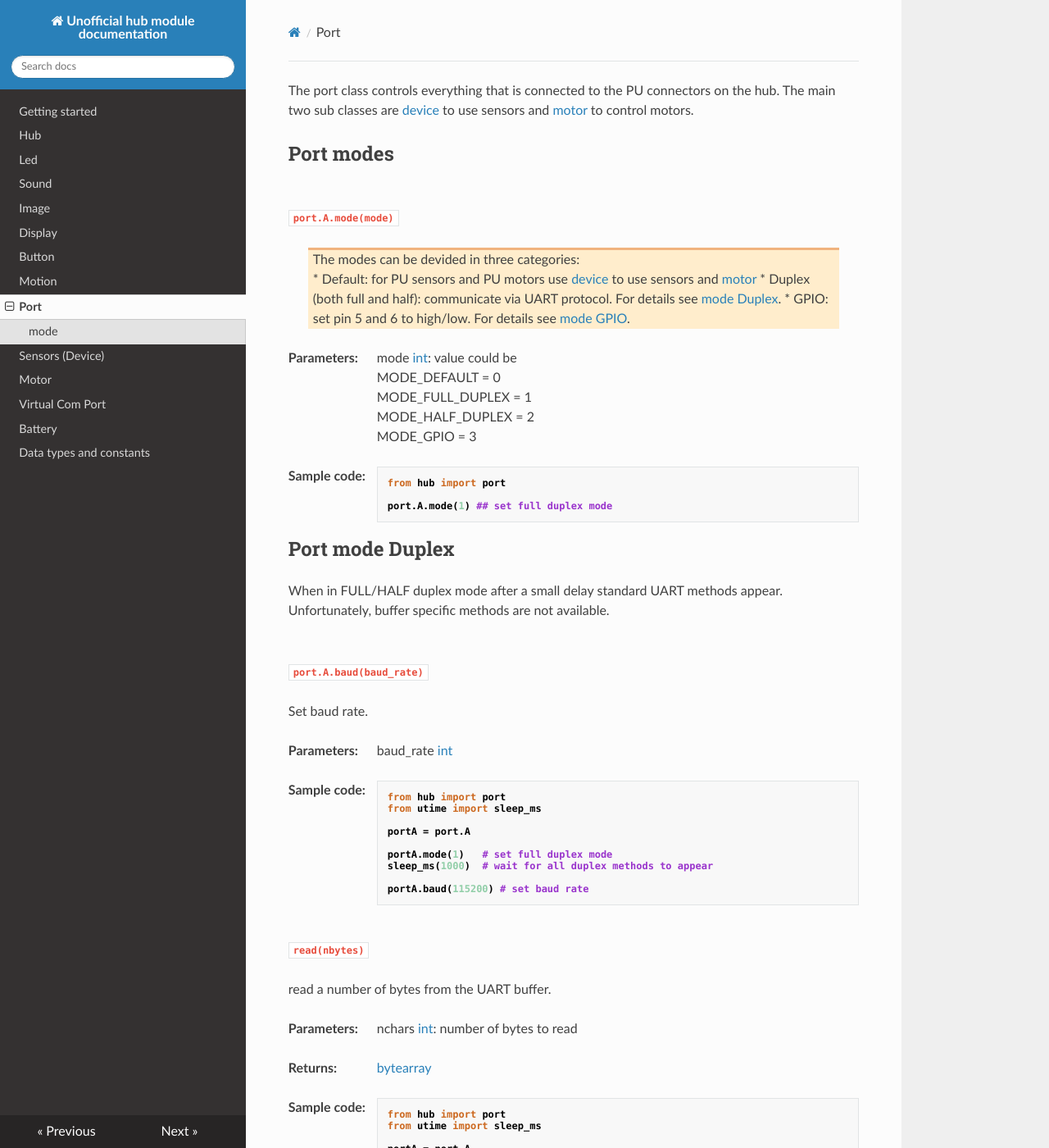
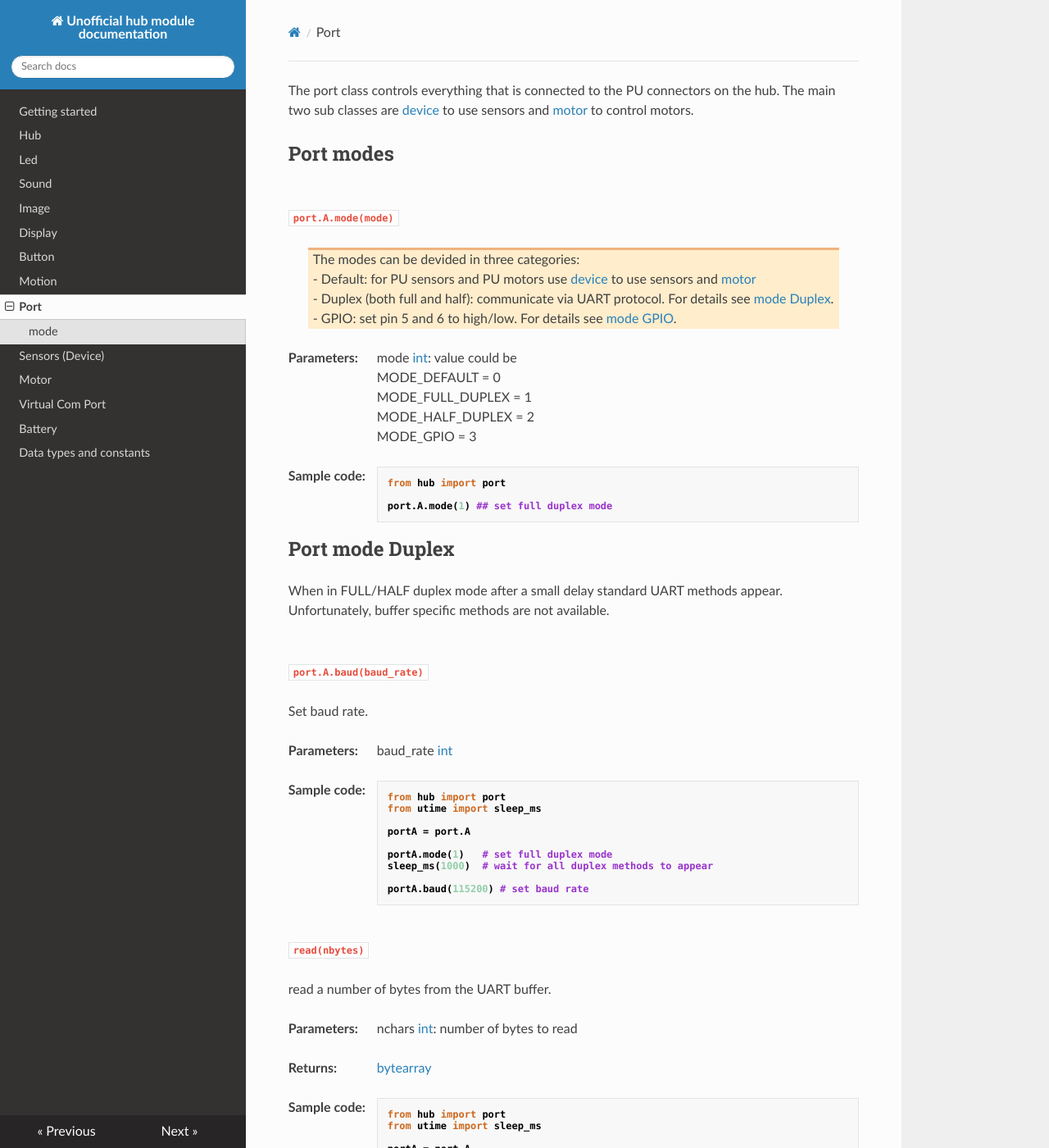
Before and after one commit to NStrijbosch/hub-module-notes, an MkDocs documentation site: the page built from docs/port.md, in a window 1280 px wide and 1400 px high. Shown: the whole window at 82% size. Built offline with MkDocs 1.6.1, drawn with Linux system fonts in a browser that asks for light colours; nearby versions of some CDN libraries.

```diff
--- a/docs/port.md
+++ b/docs/port.md
@@ -7,9 +7,9 @@ The port class controls everything that is connected to the PU connectors on the
 `port.A.mode(mode)`
 
 > The modes can be devided in three categories:
->  *  Default: for PU sensors and PU motors use [device](sensors.md) to use sensors and [motor](motors.md)
->  *  Duplex (both full and half): communicate via UART protocol. For details see [mode Duplex](#port-mode-duplex).
->  *  GPIO: set pin 5 and 6 to high/low. For details see [mode GPIO](#port-mode-GPIO).
+>  -  Default: for PU sensors and PU motors use [device](sensors.md) to use sensors and [motor](motors.md)
+>  -  Duplex (both full and half): communicate via UART protocol. For details see [mode Duplex](#port-mode-duplex).
+>  -  GPIO: set pin 5 and 6 to high/low. For details see [mode GPIO](#port-mode-GPIO).
 
 __Parameters:__
 
```
Also changed, not shown: other parts of docs/port.md (+2 -0 lines).
